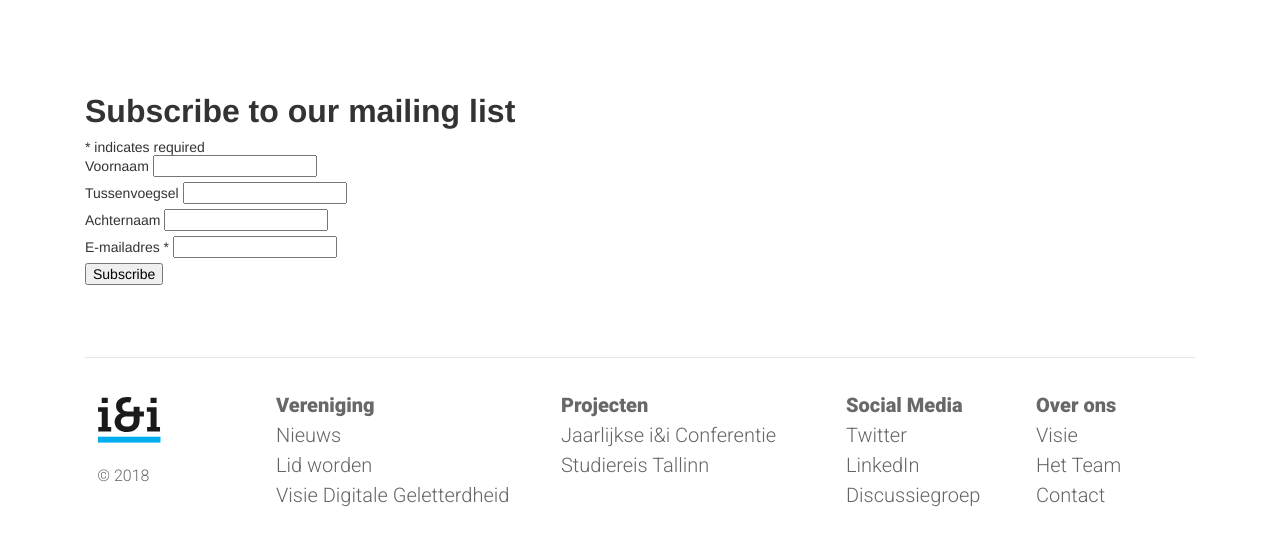
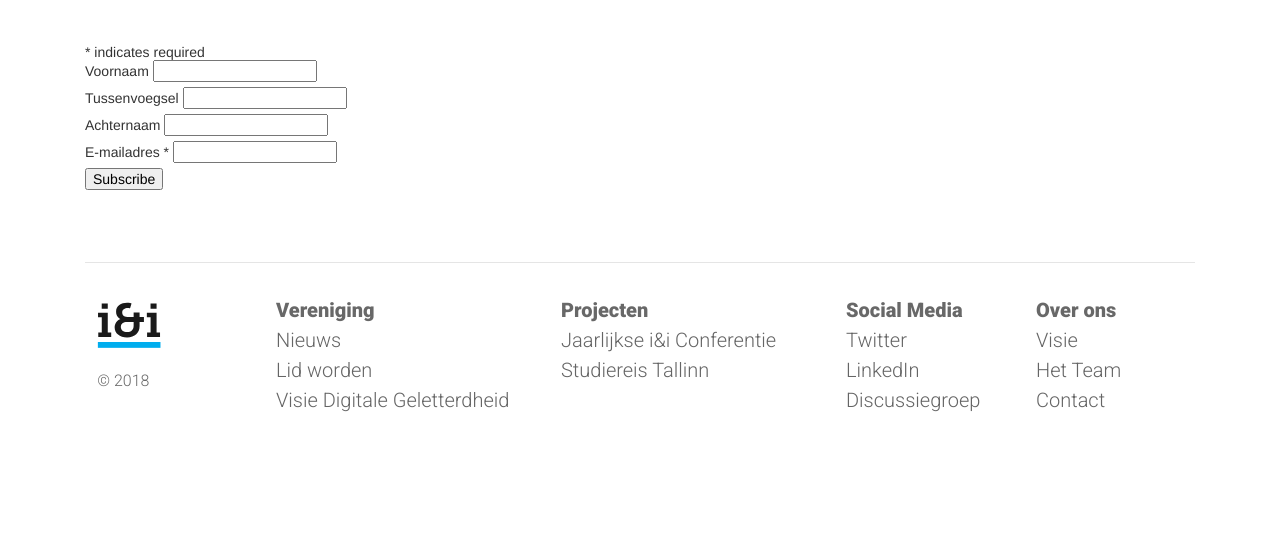
Before and after one commit to ieni/website, a Jekyll site: the page built from _pages/nieuwsbrief.md, in a window 1280 px wide, cut to the strip 356-900 px from the top of the page. Built offline with Jekyll 4.4.1, drawn with Linux system fonts in a browser that asks for light colours; comment, search, counter and statistics services are not loaded.

Commit message:
Update nieuwsbrief.md

```diff
--- a/_pages/nieuwsbrief.md
+++ b/_pages/nieuwsbrief.md
@@ -15,7 +15,7 @@ order: 4.5
 <div id="mc_embed_signup">
 <form action="https://ieni.us6.list-manage.com/subscribe/post?u=6e90e656d80766b29da172e5b&amp;id=81a0ad9c0d" method="post" id="mc-embedded-subscribe-form" name="mc-embedded-subscribe-form" class="validate" target="_blank" novalidate>
     <div id="mc_embed_signup_scroll">
-	<h2>Subscribe to our mailing list</h2>
+
 <div class="indicates-required"><span class="asterisk">*</span> indicates required</div>
 <div class="mc-field-group">
 	<label for="mce-MMERGE4">Voornaam </label>
```
